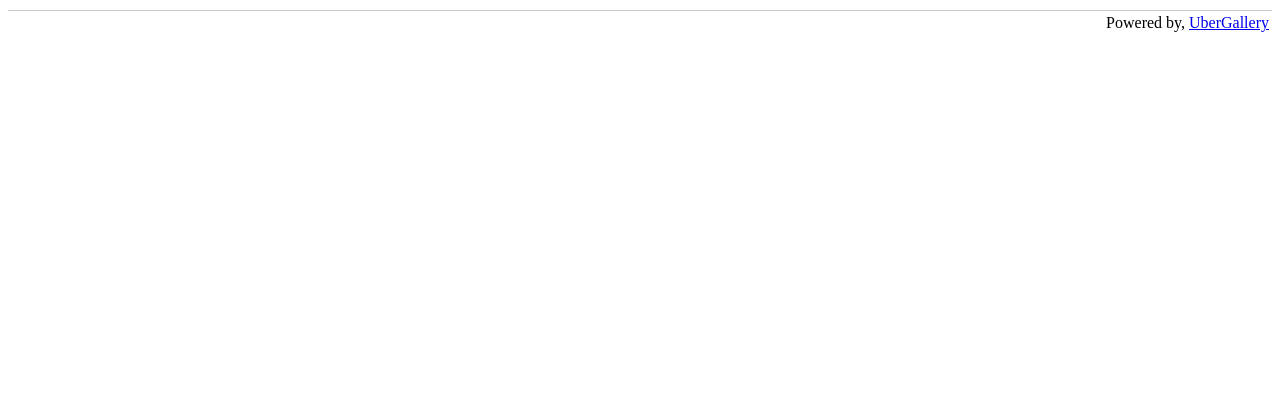
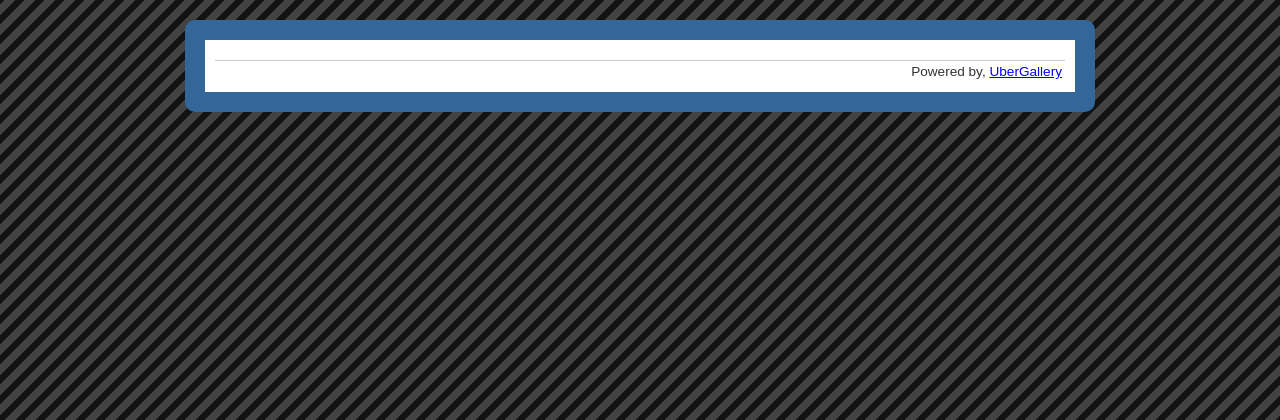
Before and after one commit to UberGallery/UberGallery, a PHP site: page / in a window 1280 px wide. Shown: the top 420 px of the page. Run offline with PHP 8.4, Linux system fonts and the light colour scheme; some libraries are stand-ins or nearby versions.

Commit message:
Front end style updates

```diff
--- a/css/colorbox.css
+++ b/css/colorbox.css
@@ -33,7 +33,7 @@
         #cboxLoadedContent{margin-bottom:5px;}
         #cboxLoadingOverlay{background:url(../images/loading_background.png) center center no-repeat;}
         #cboxLoadingGraphic{background:url(../images/loading.gif) center center no-repeat;}
-        #cboxTitle{position:absolute; bottom:-25px; left:0; text-align:center; width:100%; font-weight:bold; color:#7C7C7C;}
+        #cboxTitle{position:absolute; bottom:-25px; left:0; text-align:center; width:100%; font-size: .9em; color:#7C7C7C;}
         #cboxCurrent{position:absolute; bottom:-25px; left:58px; font-weight:bold; color:#7C7C7C; display: none !important;}
 
         #cboxPrevious, #cboxNext, #cboxClose, #cboxSlideshow{position:absolute; bottom:-29px; background:url(../images/controls.png) 0px 0px no-repeat; width:23px; height:23px; text-indent:-9999px;}
--- /dev/null
+++ b/css/rebase.css
@@ -0,0 +1,158 @@
+/*****************************************************************************\
+ *******************|                                     |*******************
+ *******************|  DO NOT ADD TO OR MODIFY THIS FILE  |*******************
+ *******************|             I'M SERIOUS,            |*******************
+ *******************|   PLEASE GO MEDDLE SOMEPLACE ELSE   |*******************
+ *******************|                                     |*******************
+\*****************************************************************************/
+
+/* -------------------------------------------------------------------------- */
+/* -----| RESET.CSS (http://developer.yahoo.com/yui/reset/) |---------------- */
+/* -------------------------------------------------------------------------- */
+
+body,div,dl,dt,dd,ul,ol,li,h1,h2,h3,h4,h5,h6,pre,
+form,fieldset,input,textarea,p,blockquote,th,td {
+    margin:0;
+    padding:0;
+}
+table {
+    border-collapse:collapse;
+    border-spacing:0;
+}
+fieldset,img {
+    border:0;
+}
+address,caption,cite,code,dfn,em,strong,th,var {
+    font-style:normal;
+    font-weight:normal;
+}
+ol,ul {
+    list-style:none;
+}
+caption,th {
+    text-align:left;
+}
+h1,h2,h3,h4,h5,h6 {
+    font-size:100%;
+    font-weight:normal;
+}
+q:before,q:after {
+    content:'';
+}
+abbr,acronym { border:0;
+}
+
+
+/* -------------------------------------------------------------------------- */
+/* -----| BASE.CSS (http://developer.yahoo.com/yui/base/) |------------------ */
+/* -------------------------------------------------------------------------- */
+
+h1 {
+    /*18px via YUI Fonts CSS foundation*/
+    font-size:138.5%;
+}
+h2 {
+    /*16px via YUI Fonts CSS foundation*/
+    font-size:123.1%;
+}
+h3 {
+    /*14px via YUI Fonts CSS foundation*/
+    font-size:108%;
+}
+h1,h2,h3 {
+    /* top & bottom margin based on font size */
+    margin:1em 0;
+}
+h1,h2,h3,h4,h5,h6,strong {
+    /*bringing boldness back to headers and the strong element*/
+    font-weight:bold;
+}
+abbr,acronym {
+    /*indicating to users that more info is available */
+    border-bottom:1px dotted #000;
+    cursor:help;
+}
+em {
+    /*bringing italics back to the em element*/
+    font-style:italic;
+}
+blockquote,ul,ol,dl {
+    /*giving blockquotes and lists room to breath*/
+    margin:1em;
+}
+ol,ul,dl {
+    /*bringing lists on to the page with breathing room */
+    margin-left:2em;
+}
+ol li {
+    /*giving OL's LIs generated numbers*/
+    list-style: decimal outside;
+}
+ul li {
+    /*giving UL's LIs generated disc markers*/
+    list-style: disc outside;
+}
+dl dd {
+    /*giving UL's LIs generated numbers*/
+    margin-left:1em;
+}
+th,td {
+    /*borders and padding to make the table readable*/
+    border:none;
+    padding:0;
+}
+th {
+    /*distinguishing table headers from data cells*/
+    font-weight:bold;
+    text-align:center;
+}
+caption {
+    /*coordinated marking to match cell's padding*/
+    margin-bottom:.5em;
+    /*centered so it doesn't blend in to other content*/
+    text-align:center;
+}
+p,fieldset,table {
+    /*so things don't run into each other*/
+    margin-bottom:1em;
+}
+
+
+/* -------------------------------------------------------------------------- */
+/* -----| GENERAL |---------------------------------------------------------- */
+/* -------------------------------------------------------------------------- */
+
+/* NULL */
+
+
+/* -------------------------------------------------------------------------- */
+/* -----| MISCELANEOUS |----------------------------------------------------- */
+/* -------------------------------------------------------------------------- */
+
+.hidden {
+    display: none;
+}
+
+.left {
+    float: left;
+    width: auto;
+}
+
+.right {
+    float: right;
+    width: auto;
+}
+
+/* --- CLEAR FIX --- */
+
+.clearfix:after {
+    content: ".";
+    display:block;
+    height:0;
+    clear:both;
+    visibility:hidden;}
+.clearfix {display:inline-block;}
+/* Hides from IE-mac \*/
+* html .clearfix { height:1%;}
+.clearfix {display:block;}
+/* End hide from IE-mac */
--- /dev/null
+++ b/css/style.css
@@ -0,0 +1,25 @@
+/* -------------------------------------------------------------------------- */
+/* -----| GENERAL |---------------------------------------------------------- */
+/* -------------------------------------------------------------------------- */
+
+html {
+    font-size: 100%;
+}
+
+body {
+    background: #323232 url(../images/bg.png) repeat top left;
+    color: #333;
+    font-family: Arial, Helvetica, sans-serif, Verdana;
+    font-size: .85em;
+}
+
+#galleryWrapper {
+    background-color: #FFF;
+    border: 20px solid #369;
+    border-radius: 10px;
+    margin: 20px auto;
+    padding: 10px;
+    width: 850px;
+    -moz-border-radius: 10px;
+    -webkit-border-radius: 10px;
+}
--- a/css/ubergallery.css
+++ b/css/ubergallery.css
@@ -10,18 +10,15 @@
 #galleryList li {
     display: inline-block;
     list-style: none;
-    margin: 3px;
+    margin: 4px;
     padding: 0;
 }
 
 #galleryList li a {
     background-color: #FFF;
     border: 1px solid #CCC;
-    border-radius: 3px;
     display: block;
     padding: 4px;
-    -moz-border-radius: 3px;
-    -webkit-border-radius: 3px;
 }
 
 #galleryList li a:hover {
--- a/index.php
+++ b/index.php
@@ -5,6 +5,8 @@
     <title>UberGallery</title>
     <link rel="shortcut icon" href="resources/images/favicon.png" />
 
+    <link rel="stylesheet" type="text/css" href="css/rebase.css" />
+    <link rel="stylesheet" type="text/css" href="css/style.css" />
     <link rel="stylesheet" type="text/css" href="css/ubergallery.css" />
     <link rel="stylesheet" type="text/css" href="css/colorbox.css" />
 
--- a/resources/UberGallery.php
+++ b/resources/UberGallery.php
@@ -85,16 +85,18 @@ class UberGallery {
         $this->setRelativeImageDirectory($directory);
 
         // Echo formatted gallery markup
-        echo '<!-- Start UberGallery ' . UberGallery::VERSION .' - Copyright (c) ' . date('Y') . ' Chris Kankiewicz (http://www.ChrisKankiewicz.com) -->';
-        echo '    <ul id="galleryList" class="clearfix">';
+        echo '<!-- Start UberGallery ' . UberGallery::VERSION .' - Copyright (c) ' . date('Y') . ' Chris Kankiewicz (http://www.ChrisKankiewicz.com) -->' . PHP_EOL;
+        echo '<div id="galleryWrapper">' . PHP_EOL;
+        echo '    <ul id="galleryList" class="clearfix">' . PHP_EOL;
         foreach ($this->readImageDirectory($directory) as $image) {
-            echo "            <li><a href=\"{$image['file_path']}\" title=\"{$image['file_title']}\" rel=\"colorbox\"><img src=\"{$image['thumb_path']}\" alt=\"{$image['file_title']}\"/></a></li>";
+            echo "            <li><a href=\"{$image['file_path']}\" title=\"{$image['file_title']}\" rel=\"colorbox\"><img src=\"{$image['thumb_path']}\" alt=\"{$image['file_title']}\"/></a></li>" . PHP_EOL;
         }
-        echo '    </ul>';
-        echo '    <div id="galleryFooter" class="clearfix">';
-        echo '        <div id="credit">Powered by, <a href="http://www.ubergallery.net">UberGallery</a></div>';
-        echo '    </div>';
-        echo '<!-- End UberGallery - Dual licensed under the MIT & GPL license -->';
+        echo '    </ul>' . PHP_EOL;
+        echo '    <div id="galleryFooter" class="clearfix">' . PHP_EOL;
+        echo '        <div id="credit">Powered by, <a href="http://www.ubergallery.net">UberGallery</a></div>' . PHP_EOL;
+        echo '    </div>' . PHP_EOL;
+        echo '</div>' . PHP_EOL;
+        echo '<!-- End UberGallery - Dual licensed under the MIT & GPL license -->' . PHP_EOL;
 
         return $this;
     }
```
Also changed, not shown: images/bg.png (added).
